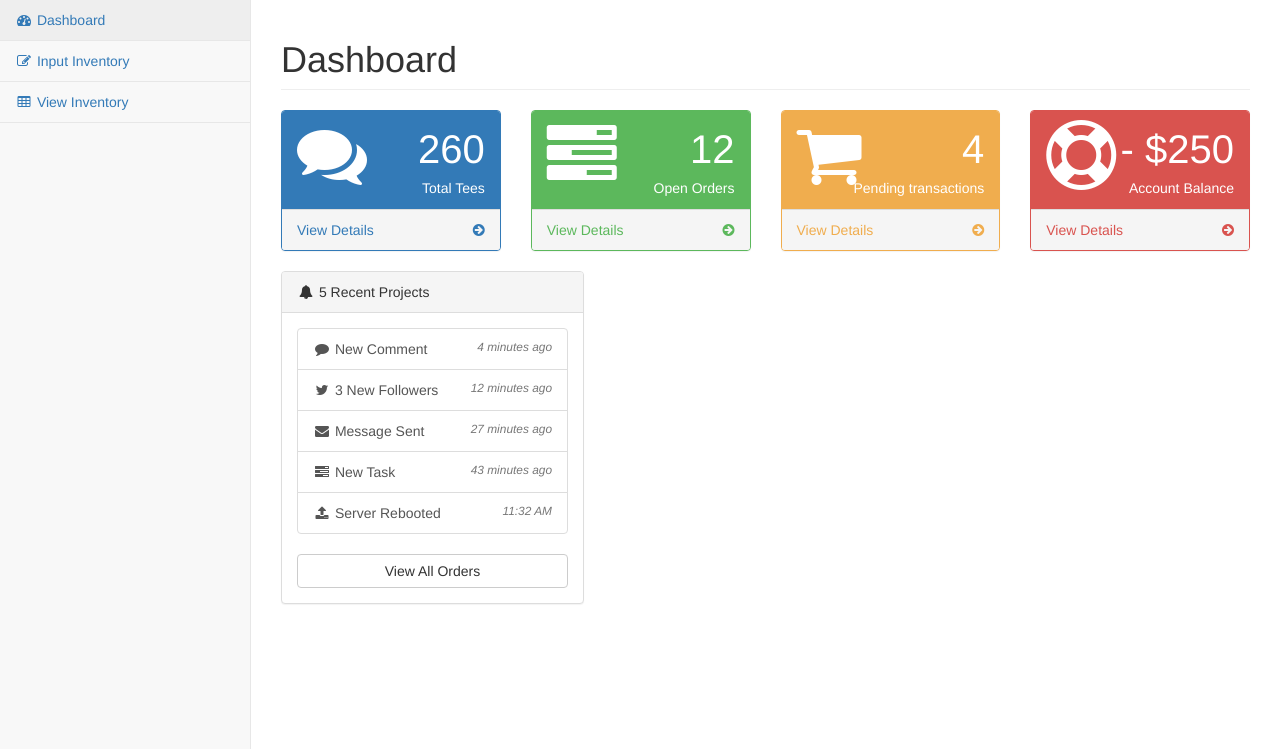
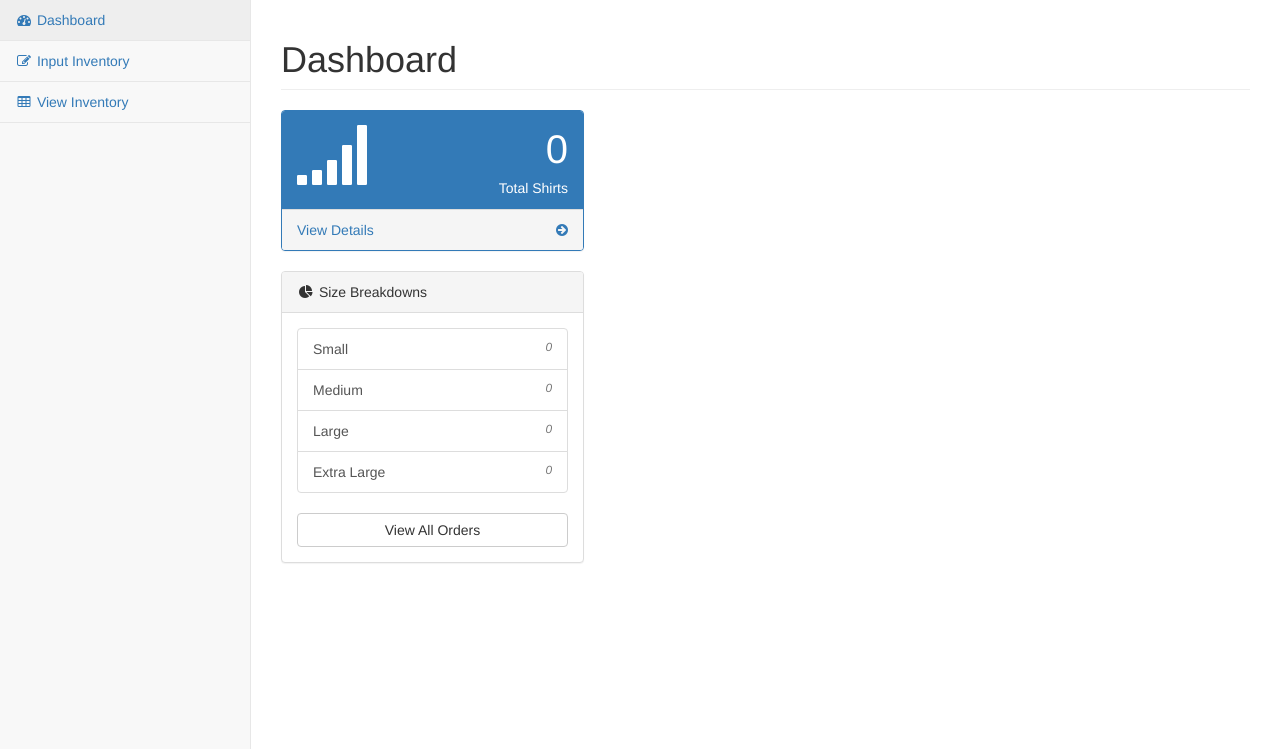
Before and after one commit to bjblayney/inventory-tracker, a PHP site: page /pages/index.php in a window 1280 px wide. Shown: the part 51-800 px from the top of the page. Run offline with PHP 8.4, Linux system fonts and the light colour scheme; data that the repository does not hold is empty; a stand-in replaces the project's code that opens the database connection.

Commit message:
dashboard setup

```diff
--- a/includes/getShirts.php
+++ b/includes/getShirts.php
@@ -19,6 +19,38 @@ $allShirts = "SELECT t.name AS shirt_type,
                 JOIN colour c ON i.colour=c.id";
 $allShirtsResults = $conn->query($allShirts);
 
+$dashboardNumbers = [
+    'all_qty' => 0,
+    'small_qty' => 0,
+    'medium_qty' => 0,
+    'large_qty' => 0,
+    'xlarge_qty' => 0
+];
+
+if ($allShirtsResults) {
+    if ($allShirtsResults->num_rows > 0) {
+        while($row = $allShirtsResults->fetch_assoc()) {
+            $dashboardNumbers['all_qty'] += $row['quantity'];
+
+            if(strtolower($row['size']) == 'small') {
+                $dashboardNumbers['small_qty'] += $row['quantity'];
+            }
+
+            if(strtolower($row['size']) == 'medium') {
+                $dashboardNumbers['medium_qty'] += $row['quantity'];
+            }
+
+            if(strtolower($row['size']) == 'large') {
+                $dashboardNumbers['large_qty'] += $row['quantity'];
+            }
+
+            if(strtolower($row['size']) == 'extra large') {
+                $dashboardNumbers['xlarge_qty'] += $row['quantity'];
+            }
+        }
+    }
+}
+
 $conn->close();
 
 ?>
--- a/pages/index.php
+++ b/pages/index.php
@@ -1,5 +1,9 @@
 
-<?php include 'header.php'; ?>
+<?php
+include '../includes/db.php';
+include 'header.php';
+include '../includes/getShirts.php';
+?>
 
         <div id="page-wrapper">
             <div class="row">
@@ -10,20 +14,22 @@
             </div>
             <!-- /.row -->
             <div class="row">
-                <div class="col-lg-3 col-md-6">
+                <div class="col-lg-4 col-md-6">
                     <div class="panel panel-primary">
                         <div class="panel-heading">
                             <div class="row">
                                 <div class="col-xs-3">
-                                    <i class="fa fa-comments fa-5x"></i>
+                                    <i class="fa fa-signal fa-5x"></i>
                                 </div>
                                 <div class="col-xs-9 text-right">
-                                    <div class="huge">260</div>
-                                    <div>Total Tees</div>
+                                    <div class="huge">
+                                        <?php echo $dashboardNumbers['all_qty']; ?>
+                                    </div>
+                                    <div>Total Shirts</div>
                                 </div>
                             </div>
                         </div>
-                        <a href="#">
+                        <a href="tables.php">
                             <div class="panel-footer">
                                 <span class="pull-left">View Details</span>
                                 <span class="pull-right"><i class="fa fa-arrow-circle-right"></i></span>
@@ -32,7 +38,7 @@
                         </a>
                     </div>
                 </div>
-                <div class="col-lg-3 col-md-6">
+                <!-- <div class="col-lg-3 col-md-6">
                     <div class="panel panel-green">
                         <div class="panel-heading">
                             <div class="row">
@@ -97,46 +103,45 @@
                             </div>
                         </a>
                     </div>
-                </div>
+                </div> -->
             </div>
             <!-- /.row -->
             <div class="row">
                 <div class="col-lg-4">
                     <div class="panel panel-default">
                         <div class="panel-heading">
-                            <i class="fa fa-bell fa-fw"></i> 5 Recent Projects
+                            <i class="fa fa-pie-chart fa-fw"></i> Size Breakdowns
                         </div>
                         <!-- /.panel-heading -->
                         <div class="panel-body">
                             <div class="list-group">
                                 <a href="#" class="list-group-item">
-                                    <i class="fa fa-comment fa-fw"></i> New Comment
-                                    <span class="pull-right text-muted small"><em>4 minutes ago</em>
+                                    Small
+                                    <span class="pull-right text-muted small">
+                                        <em><?php echo $dashboardNumbers['small_qty']; ?></em>
                                     </span>
                                 </a>
                                 <a href="#" class="list-group-item">
-                                    <i class="fa fa-twitter fa-fw"></i> 3 New Followers
-                                    <span class="pull-right text-muted small"><em>12 minutes ago</em>
+                                    Medium
+                                    <span class="pull-right text-muted small">
+                                        <em><?php echo $dashboardNumbers['medium_qty']; ?></em>
                                     </span>
                                 </a>
                                 <a href="#" class="list-group-item">
-                                    <i class="fa fa-envelope fa-fw"></i> Message Sent
-                                    <span class="pull-right text-muted small"><em>27 minutes ago</em>
+                                    Large
+                                    <span class="pull-right text-muted small">
+                                        <em><?php echo $dashboardNumbers['large_qty']; ?></em>
                                     </span>
                                 </a>
                                 <a href="#" class="list-group-item">
-                                    <i class="fa fa-tasks fa-fw"></i> New Task
-                                    <span class="pull-right text-muted small"><em>43 minutes ago</em>
-                                    </span>
-                                </a>
-                                <a href="#" class="list-group-item">
-                                    <i class="fa fa-upload fa-fw"></i> Server Rebooted
-                                    <span class="pull-right text-muted small"><em>11:32 AM</em>
+                                    Extra Large
+                                    <span class="pull-right text-muted small">
+                                        <em><?php echo $dashboardNumbers['xlarge_qty']; ?></em>
                                     </span>
                                 </a>
                             </div>
                             <!-- /.list-group -->
-                            <a href="#" class="btn btn-default btn-block">View All Orders</a>
+                            <a href="tables.php" class="btn btn-default btn-block">View All Orders</a>
                         </div>
                         <!-- /.panel-body -->
                     </div>
--- a/pages/tables.php
+++ b/pages/tables.php
@@ -36,7 +36,6 @@ include '../includes/getTypes.php';
                                                         }
                                                     }
                                                 ?>
-                                                <option value="-1">NEW</option>
                                             </select>
                                         </div>
                                     </div>
@@ -53,7 +52,6 @@ include '../includes/getTypes.php';
                                                         }
                                                     }
                                                 ?>
-                                                <option value="-1">NEW</option>
                                             </select>
                                         </div>
                                     </div>
@@ -70,7 +68,6 @@ include '../includes/getTypes.php';
                                                         }
                                                     }
                                                 ?>
-                                                <option value="-1">NEW</option>
                                             </select>
                                         </div>
                                     </div>
@@ -96,7 +93,6 @@ include '../includes/getTypes.php';
                                                 <option>Large</option>
                                                 <option>Extra Large</option>
                                                 <option>XX Large</option>
-                                                <option>NEW</option>
                                             </select>
                                         </div>
                                     </div>
```
Also changed, not shown: includes/checkInventory.php (+9 -6 lines).
